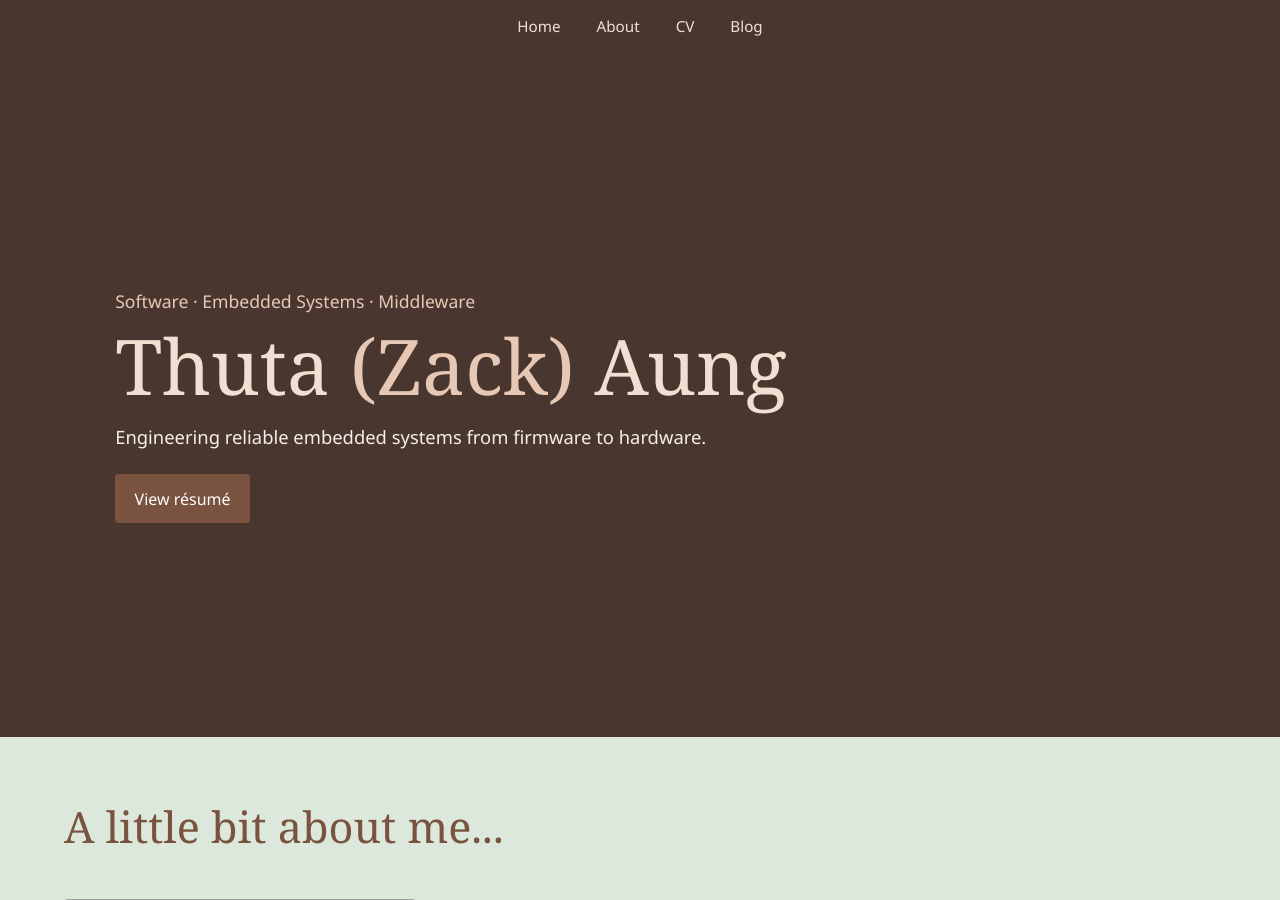
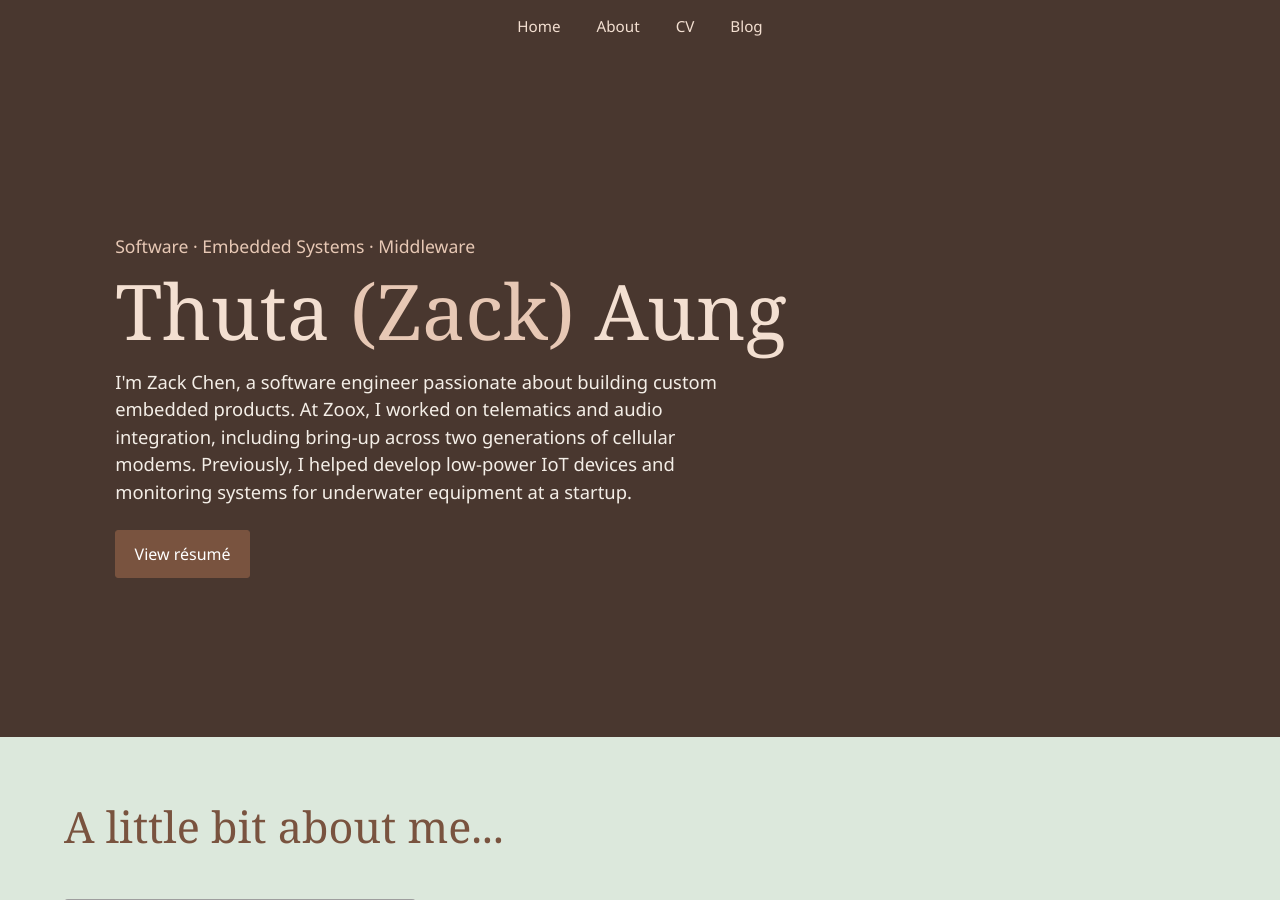
Before and after one commit to thuthazack/thuthazack.github.io, a Jekyll site: the page built from index.html, in a window 1280 px wide and 900 px high. Built offline with Jekyll 4.4.1, drawn with Linux system fonts in a browser that asks for light colours; grey boxes are pictures that could not be loaded.

Commit message:
Update homepage introduction

```diff
--- a/_layouts/default.html
+++ b/_layouts/default.html
@@ -24,7 +24,7 @@
 						<section>
 								<p class="hero-eyebrow">Software · Embedded Systems · Middleware</p>
 								<h1 class="hero-title">Thuta <span>(Zack)</span> Aung</h1>
-								<p class="hero-subtitle">Engineering reliable embedded systems from firmware to hardware.</p>
+								<p class="hero-subtitle">I'm Zack Chen, a software engineer passionate about building custom embedded products. At Zoox, I worked on telematics and audio integration, including bring-up across two generations of cellular modems. Previously, I helped develop low-power IoT devices and monitoring systems for underwater equipment at a startup.</p>
 								<a class="btn btn-info btn-lg" href="{{ '/cv/' | relative_url }}">View résumé</a>
 								</div>
 							</section>
```
